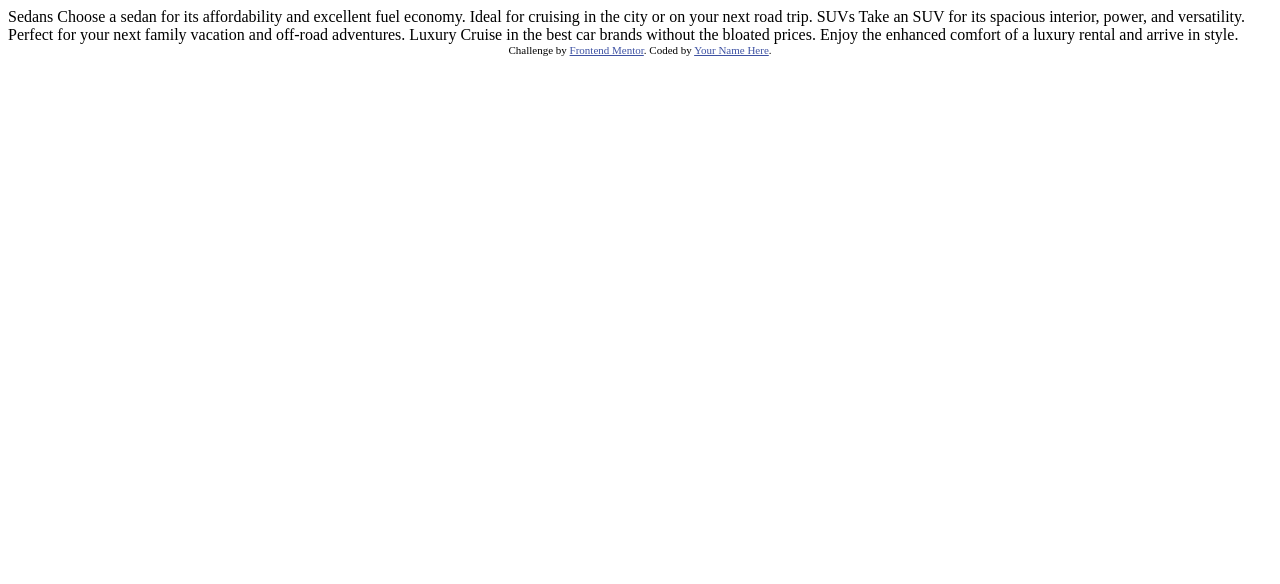
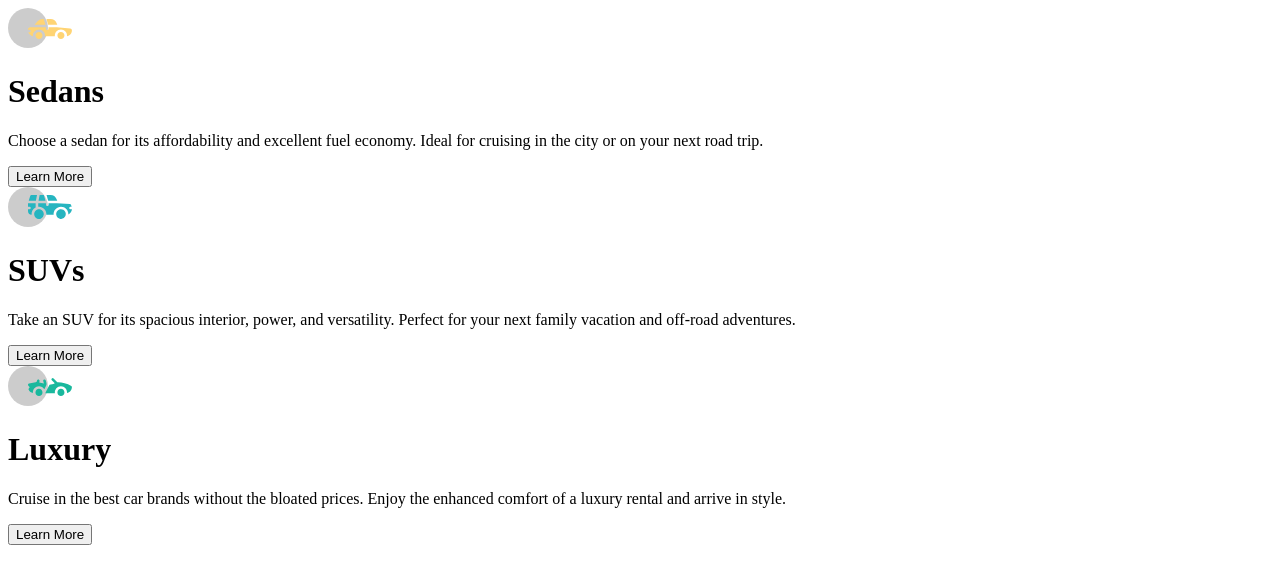
Before and after one commit to abdikasa/3-column-preview-card, a plain HTML site: page index.html in a window 1280 px wide. Drawn offline with Linux system fonts and the light colour scheme.

Commit message:
HTML is finished, time for css

```diff
--- a/index.html
+++ b/index.html
@@ -1,36 +1,56 @@
 <!DOCTYPE html>
 <html lang="en">
+
 <head>
   <meta charset="UTF-8">
-  <meta name="viewport" content="width=device-width, initial-scale=1.0"> <!-- displays site properly based on user's device -->
+  <meta name="viewport" content="width=device-width, initial-scale=1.0">
+  <!-- displays site properly based on user's device -->
 
   <link rel="icon" type="image/png" sizes="32x32" href="./images/favicon-32x32.png">
 
   <title>Frontend Mentor | 3-column preview card component</title>
 
   <!-- Feel free to remove these styles or customise in your own stylesheet 👍 -->
-  <style>
-    .attribution { font-size: 11px; text-align: center; }
-    .attribution a { color: hsl(228, 45%, 44%); }
-  </style>
+  <!-- <style>
+    .attribution {
+      font-size: 11px;
+      text-align: center;
+    }
+
+    .attribution a {
+      color: hsl(228, 45%, 44%);
+    }
+  </style> -->
 </head>
+
 <body>
-
-  Sedans
-  Choose a sedan for its affordability and excellent fuel economy. Ideal for cruising in the city
-  or on your next road trip.
-
-  SUVs
-  Take an SUV for its spacious interior, power, and versatility. Perfect for your next family vacation
-  and off-road adventures.
-
-  Luxury
-  Cruise in the best car brands without the bloated prices. Enjoy the enhanced comfort of a luxury
-  rental and arrive in style.
-
-  <div class="attribution">
+  <div class="three-column-grid">
+    <div class="grid-column">
+      <img src="images/icon-sedans.svg" alt="An image of a Sedan" class="column-image">
+      <h1 class="column-heading"> Sedans</h1>
+      <p class="column-desc"> Choose a sedan for its affordability and excellent fuel economy. Ideal for cruising in the
+        city or on your next road trip.</p>
+      <button class="column-button">Learn More</button>
+    </div>
+    <div class="grid-column">
+      <img src="images/icon-suvs.svg" alt="An image of a SUV" class="column-image">
+      <h1 class="column-heading"> SUVs</h1>
+      <p class="column-desc"> Take an SUV for its spacious interior, power, and versatility. Perfect for your next
+        family vacation and off-road adventures.</p>
+      <button class="column-button">Learn More</button>
+    </div>
+    <div class="grid-column">
+      <img src="images/icon-luxury.svg" alt="An image of a Luxury car" class="column-image">
+      <h1 class="column-heading"> Luxury</h1>
+      <p class="column-desc"> Cruise in the best car brands without the bloated prices. Enjoy the enhanced comfort of a
+        luxury rental and arrive in style.</p>
+      <button class="column-button">Learn More</button>
+    </div>
+  </div>
+  <!-- <div class="attribution">
     Challenge by <a href="https://www.frontendmentor.io?ref=challenge" target="_blank">Frontend Mentor</a>.
     Coded by <a href="#">Your Name Here</a>.
-  </div>
+  </div> -->
 </body>
+
 </html>
```
